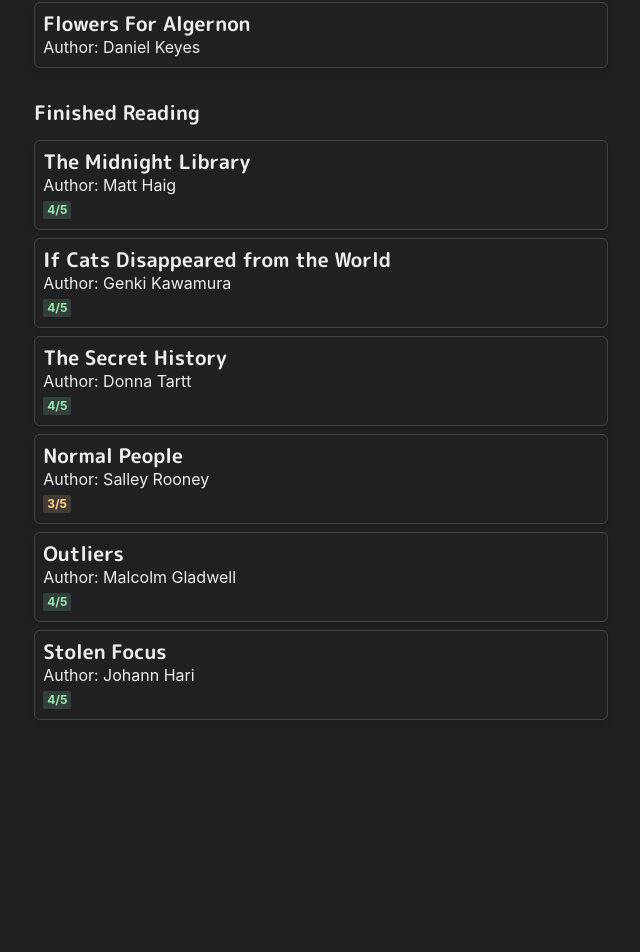
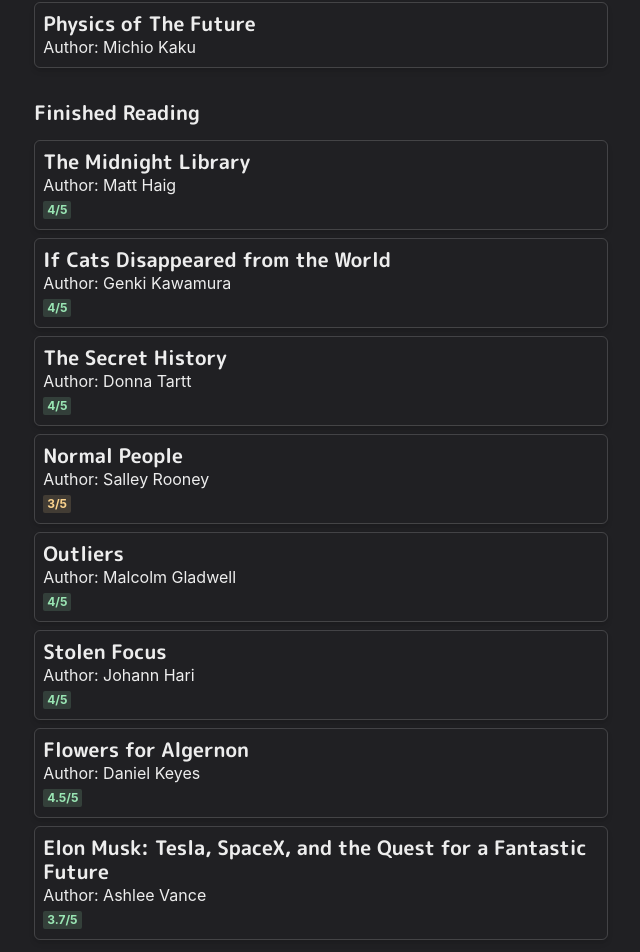
Before and after one commit to stephenqiao1/personal_portfolio, a Next.js app: page /books in a window 1280 px wide. Shown: the part 234-1186 px from the top of the page, without its empty margins (319-959 px from the left). Before the commit the page ends 986 px from the top, so only its background shows below. Built offline with nearby package versions, Linux system fonts and the light colour scheme.

Commit message:
added new books

```diff
--- a/pages/books.js
+++ b/pages/books.js
@@ -8,12 +8,14 @@
     { title: 'The Secret History', author: 'Donna Tartt', rating: 4 },
     { title: 'Normal People', author: 'Salley Rooney', rating: 3},
     { title: 'Outliers', author: 'Malcolm Gladwell', rating: 4},
-    { title: 'Stolen Focus', author: 'Johann Hari', rating: 4}
+    { title: 'Stolen Focus', author: 'Johann Hari', rating: 4},
+    { title: 'Flowers for Algernon', author: 'Daniel Keyes', rating: 4.5},
+    { title: 'Elon Musk: Tesla, SpaceX, and the Quest for a Fantastic Future', author: 'Ashlee Vance', rating: 3.7}
     // Add more finished books here
   ]
 
   const readingBooks = [
-    { title: 'Flowers For Algernon', author: 'Daniel Keyes'}
+    { title: 'Physics of The Future', author: 'Michio Kaku'}
   ]
 
   return (
```
